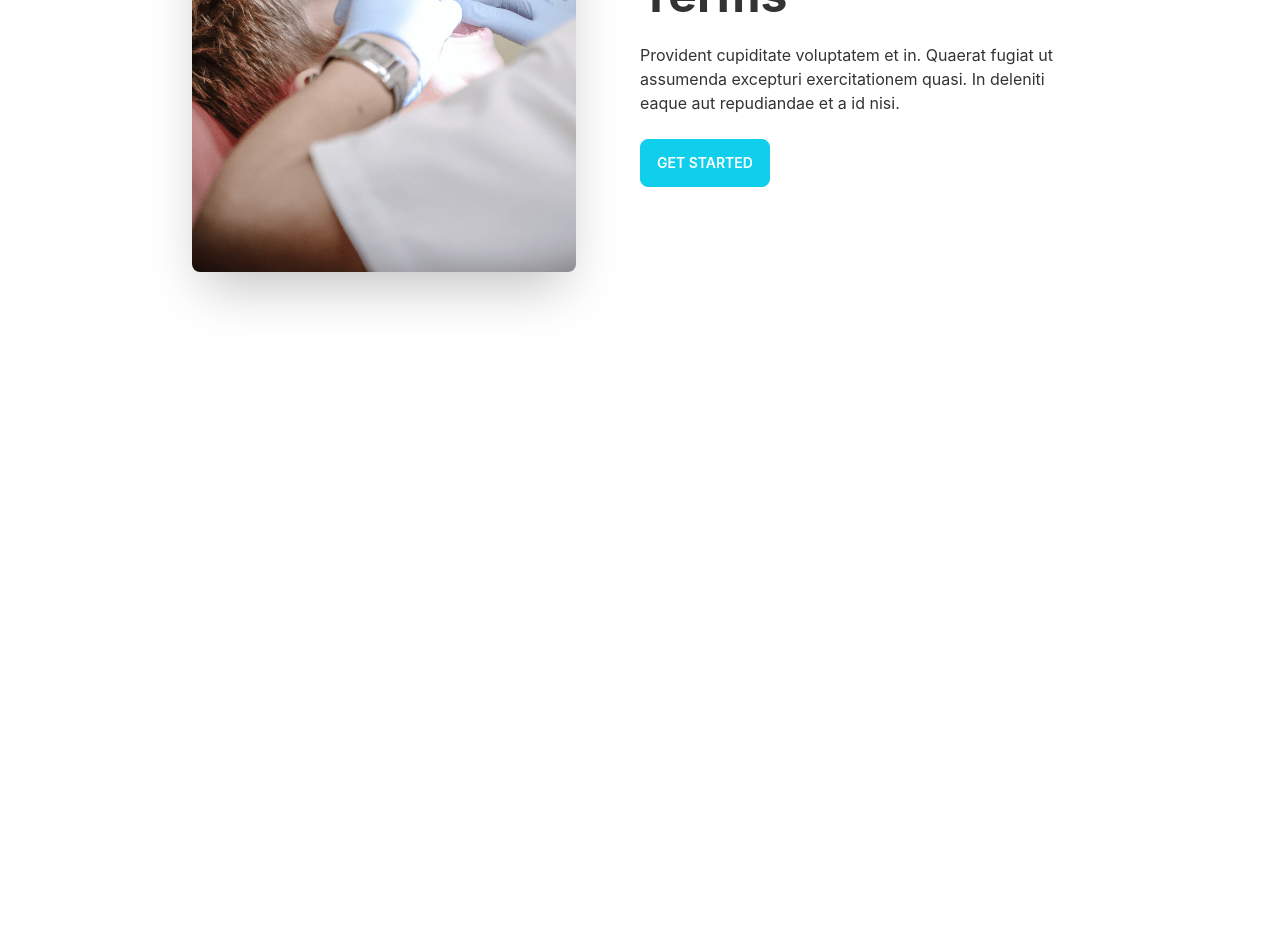
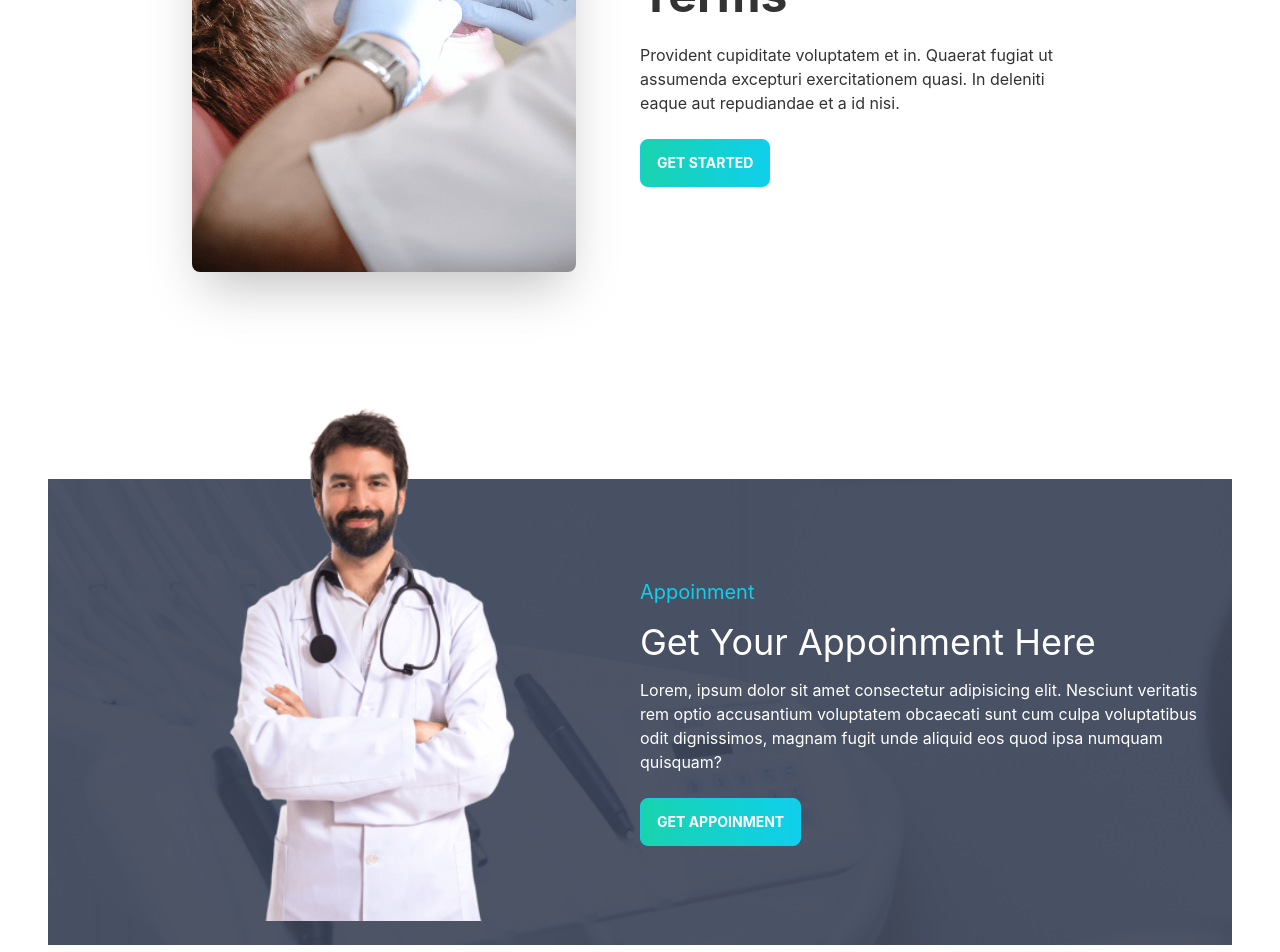
Before and after one commit to Niamul-Hasan/Doctors-portal-client, a React (Create React App) app: page / in a window 1280 px wide. Shown: the part 1820-2772 px from the top of the page. Before the commit the page ends 2251 px from the top, so only its background shows below. Built offline with nearby package versions, Linux system fonts and the light colour scheme.

Commit message:
homepage is almost done

```diff
--- a/src/Pages/Home/Banner/Banner.js
+++ b/src/Pages/Home/Banner/Banner.js
@@ -1,14 +1,18 @@
 import React from 'react';
 import img from '../../../assets/images/chair.png';
+import PrimaryButton from '../../Shared/PrimaryButton';
+import background from '../../../assets/images/bg.png';
 const Banner = () => {
     return (
-        <div class="hero min-h-screen bg-base-200">
+        <div
+            style={{ background: `url(${background})` }}
+            class="hero min-h-screen bg-base-100">
             <div class="hero-content flex-col lg:flex-row-reverse">
                 <img src={img} className="max-w-sm rounded-lg shadow-2xl" alt="" />
                 <div>
                     <h1 class="text-5xl font-bold">Make Your New Smile!</h1>
                     <p class="py-6">Provident cupiditate voluptatem et in. Quaerat fugiat ut assumenda excepturi exercitationem quasi. In deleniti eaque aut repudiandae et a id nisi.</p>
-                    <button class="btn btn-primary text-white font-bold bg-gradient-to-r from-secondary to-primary">Get Started</button>
+                    <PrimaryButton>Get Started</PrimaryButton>
                 </div>
             </div>
         </div>
--- /dev/null
+++ b/src/Pages/Home/CustomerReview/Review.js
@@ -0,0 +1,28 @@
+import React from 'react';
+
+const Review = ({ customer }) => {
+    const { name, comment, img, location } = customer;
+
+    return (
+        <section className="card lg-w-lg bg-base-100 shadow-xl">
+            <div class="card-body items-center text-center">
+                <p className='text-lg leading-6'>{comment}</p>
+            </div>
+
+            <div className='flex items-center ml-5 mb-5'>
+                <div class="avatar">
+                    <div class="w-16 rounded-full ring ring-primary ring-offset-base-100 mr-6">
+                        <img src={img} alt="" />
+                    </div>
+                </div>
+                <div>
+                    <h3 className='text-accent text-xl text-bold'>{name}</h3>
+                    <p>{location}</p>
+                </div>
+            </div>
+
+        </section>
+    );
+};
+
+export default Review;
--- /dev/null
+++ b/src/Pages/Home/CustomerReview/Reviews.js
@@ -0,0 +1,58 @@
+import React from 'react';
+import customer1 from '../../../assets/images/people1.png';
+import customer2 from '../../../assets/images/people2.png';
+import customer3 from '../../../assets/images/people3.png';
+import icon from '../../../assets/icons/quote.svg';
+import Review from './Review';
+
+
+
+const Reviews = () => {
+    const customers = [
+        {
+            _id: 1,
+            name: 'Jon Dale',
+            location: 'New York',
+            comment: ' Lorem ipsum dolor sit amet consectetur adipisicing elit. Veritatis eum officiis atque culpa. Praesentium dicta quas omnis quasi eveniet pariatur!',
+            img: customer1
+        },
+        {
+            _id: 2,
+            name: 'Bony Dale',
+            location: 'New York',
+            comment: ' Lorem ipsum dolor sit amet consectetur adipisicing elit. Veritatis eum officiis atque culpa. Praesentium dicta quas omnis quasi eveniet pariatur!',
+            img: customer2
+        },
+        {
+            _id: 3,
+            name: 'Sony Dale',
+            location: 'New York',
+            comment: ' Lorem ipsum dolor sit amet consectetur adipisicing elit. Veritatis eum officiis atque culpa. Praesentium dicta quas omnis quasi eveniet pariatur!',
+            img: customer3
+        },
+    ]
+    return (
+        <section className='my-24'>
+            <div className='flex justify-between items-center mb-12'>
+                <div>
+                    <h3 className='text-primary text-xl font-bold'>Testimonial</h3>
+                    <h1 className='text-accent text-3xl'>What Our Patients Say</h1>
+                </div>
+                <div>
+                    <img className='w-28 lg:w-48' src={icon} alt="" />
+                </div>
+            </div>
+            <div className='grid sm:grid-cols-1 lg:grid-cols-3 gap-4 pl-12'>
+                {
+                    customers.map(customer => <Review
+                        key={customer._id}
+                        customer={customer}
+                    >
+                    </Review>)
+                }
+            </div>
+        </section>
+    );
+};
+
+export default Reviews;
--- a/src/Pages/Home/Home.js
+++ b/src/Pages/Home/Home.js
@@ -1,5 +1,7 @@
 import React from 'react';
 import Banner from './Banner/Banner';
+import Reviews from './CustomerReview/Reviews';
+import HomeAppoinment from './HomeAppoinment';
 import Info from './Info';
 import ServiceCart from './Service/ServiceCart';
 
@@ -9,6 +11,8 @@ const Home = () => {
             <Banner></Banner>
             <Info></Info>
             <ServiceCart></ServiceCart>
+            <HomeAppoinment></HomeAppoinment>
+            <Reviews></Reviews>
         </div>
     );
 };
--- /dev/null
+++ b/src/Pages/Home/HomeAppoinment.js
@@ -0,0 +1,25 @@
+import React from 'react';
+import doctor from '../../assets/images/doctor.png';
+import background from '../../assets/images/appointment.png';
+import PrimaryButton from '../Shared/PrimaryButton';
+
+const HomeAppoinment = () => {
+    return (
+        <section
+            style={{ background: `url(${background})` }}
+            className='flex justify-center items-center p-6 mb-6'>
+            <div className='flex-1 hidden lg:block'>
+                <img className='mt-[-150px]' src={doctor} alt="" />
+            </div>
+            <div className='flex-1'>
+                <h3 className='text-primary text-xl pb-4'>Appoinment</h3>
+                <h1 className='text-4xl text-white pb-4'>Get Your Appoinment Here</h1>
+                <p className='text-white pb-6'>Lorem, ipsum dolor sit amet consectetur adipisicing elit. Nesciunt veritatis rem optio accusantium voluptatem obcaecati sunt cum culpa voluptatibus odit dignissimos, magnam fugit unde aliquid eos quod ipsa numquam quisquam?</p>
+                <PrimaryButton>Get Appoinment</PrimaryButton>
+            </div>
+
+        </section>
+    );
+};
+
+export default HomeAppoinment;
--- a/src/Pages/Home/Service/ServiceCart.js
+++ b/src/Pages/Home/Service/ServiceCart.js
@@ -8,9 +8,9 @@ import ServiceHero from './ServiceHero';
 const ServiceCart = () => {
     const services = [
 
-        { img: pic1, title: 'Cavity Treatment', description: "Lorem ipsum dolor sit amet consectetur adipisicing elit. Cum, aliquam" },
-        { img: pic2, title: 'Flourish Treatment', description: "Lorem ipsum dolor sit amet consectetur adipisicing elit. Cum, aliquam" },
-        { img: pic3, title: 'Teeth Whitening', description: "Lorem ipsum dolor sit amet consectetur adipisicing elit. Cum, aliquam" },
+        { _id: 1, img: pic1, title: 'Cavity Treatment', description: "Lorem ipsum dolor sit amet consectetur adipisicing elit. Cum, aliquam" },
+        { _id: 2, img: pic2, title: 'Flourish Treatment', description: "Lorem ipsum dolor sit amet consectetur adipisicing elit. Cum, aliquam" },
+        { _id: 3, img: pic3, title: 'Teeth Whitening', description: "Lorem ipsum dolor sit amet consectetur adipisicing elit. Cum, aliquam" },
     ]
     return (
         <>
@@ -21,6 +21,7 @@ const ServiceCart = () => {
 
                 {
                     services.map(service => <ServiceDetails
+                        key={service._id}
                         service={service}
                     ></ServiceDetails>)
                 }
--- a/src/Pages/Home/Service/ServiceHero.js
+++ b/src/Pages/Home/Service/ServiceHero.js
@@ -1,15 +1,16 @@
 import React from 'react';
 import img from '../../../assets/images/treatment.png'
+import PrimaryButton from '../../Shared/PrimaryButton';
 
 const ServiceHero = () => {
     return (
-        <div class="hero min-h-screen bg-base-100 px-32">
+        <div class="hero min-h-screen bg-base-100 px-32 mb-12">
             <div class="hero-content flex-col lg:flex-row">
                 <img src={img} class="max-w-sm rounded-lg shadow-2xl" alt="" />
                 <div class='pl-12'>
                     <h1 class="text-5xl font-bold">Exceptional Dental Care On Your Terms</h1>
                     <p class="py-6">Provident cupiditate voluptatem et in. Quaerat fugiat ut assumenda excepturi exercitationem quasi. In deleniti eaque aut repudiandae et a id nisi.</p>
-                    <button class="btn btn-primary text-white  text-bold">Get Started</button>
+                    <PrimaryButton>Get Started</PrimaryButton>
                 </div>
             </div>
         </div>
--- a/src/Pages/Shared/Navbar.js
+++ b/src/Pages/Shared/Navbar.js
@@ -14,7 +14,7 @@ const Navbar = () => {
 
 
     return (
-        <div class="navbar bg-base-100">
+        <div class="navbar bg-base-200">
             <div class="navbar-start">
                 <div class="dropdown">
                     <label tabindex="0" class="btn btn-ghost lg:hidden">
--- /dev/null
+++ b/src/Pages/Shared/PrimaryButton.js
@@ -0,0 +1,14 @@
+import React from 'react';
+
+const PrimaryButton = ({ children }) => {
+    return (
+        <div>
+            <button class="btn btn-primary text-white font-bold bg-gradient-to-r from-secondary to-primary"
+
+            >
+                {children}</button>
+        </div>
+    );
+};
+
+export default PrimaryButton;
```
